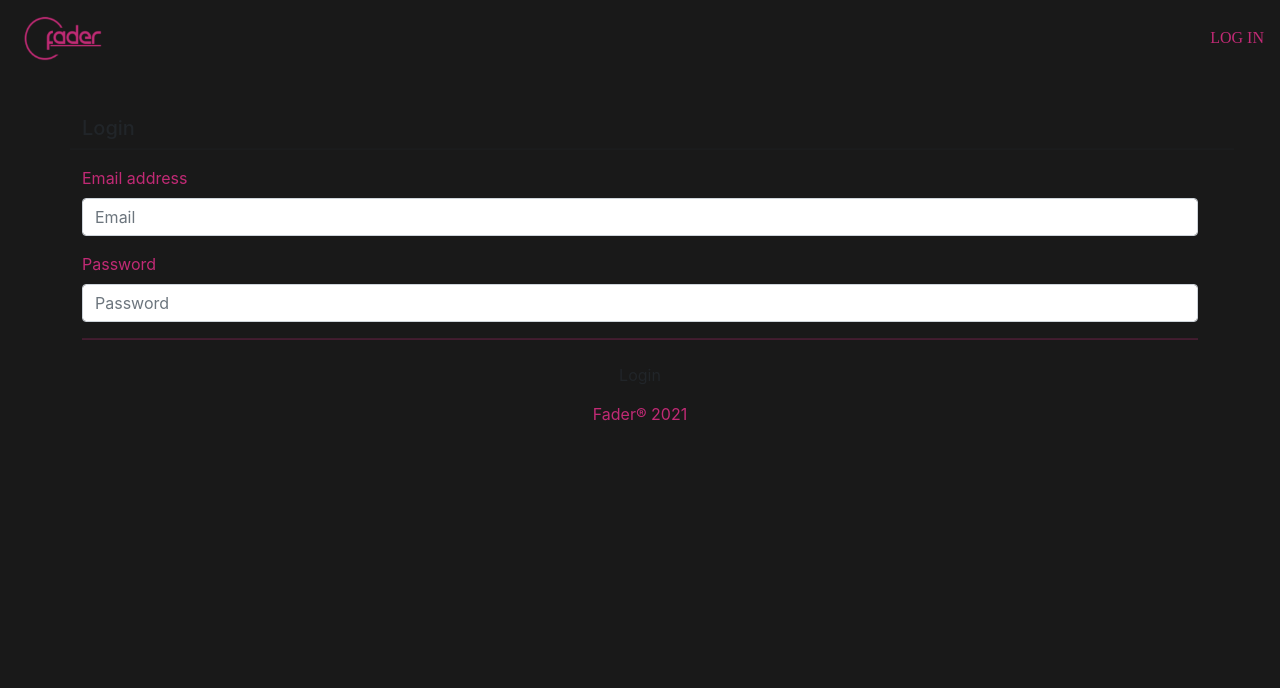
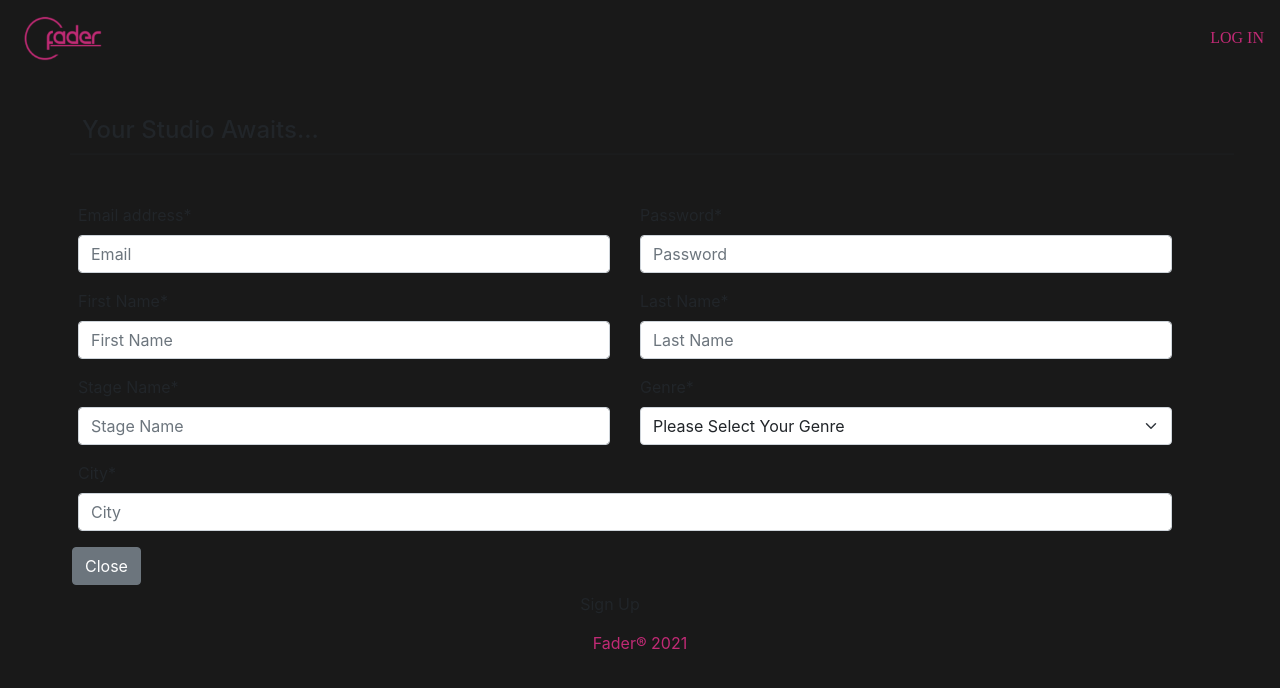
Before and after one commit to ElderBass/Fader, a React (Create React App) app in the folder client/: page /signup in a window 1280 px wide. Shown: the top 688 px of the page. Built offline with nearby package versions, Linux system fonts and the light colour scheme.

Commit message:
Signup form successfully linked to the corresponding landing div, and directs user to login page when done.

```diff
--- a/client/src/App.js
+++ b/client/src/App.js
@@ -1,7 +1,7 @@
 import React from "react";
 import { BrowserRouter as Router, Route } from "react-router-dom";
 import Navbar from "./components/Navbar";
-import SignupForm from "./components/SignupForm";
+import Signup from "./pages/Signup";
 import Login from "./pages/Login";
 import Logout from "./pages/Logout";
 import Footer from "./components/Footer";
@@ -21,7 +21,7 @@ function App() {
 
           <div className="mainContainer">
             <Route exact path="/" component={Home} />
-            <Route exact path="/signup" component={SignupForm} />
+            <Route exact path="/signup" component={Signup} />
             <Route exact path="/login" component={Login} />
             <Route exact path="/logout" component={Logout}/>
             <Route path="/artists" component={Browse} />
--- a/client/src/components/LandingModules/index.js
+++ b/client/src/components/LandingModules/index.js
@@ -1,36 +1,53 @@
 import React from "react";
-import phonesIcon from '../../assets/phones-icon.png';
-import profileIcon from '../../assets/profile-icon.png';
-import studioIcon from '../../assets/studio-icon.png';
-import './style.css';
+import phonesIcon from "../../assets/phones-icon.png";
+import profileIcon from "../../assets/profile-icon.png";
+import studioIcon from "../../assets/studio-icon.png";
+import { Link } from "react-router-dom";
+import "./style.css";
 
-function LandingModules() {
-    function clickHandler() {
+const LandingModules = (props) => {
+  const clickHandler = () => {
     console.log("button clicked!");
-    }
+  };
+
+  //const handleSigup = () => {};
 
   return (
     <div className="containerCustom">
+      <Link to="/signup">
         <div className="gridRow" onClick={clickHandler}>
-            <a href="google.com" className="landingBtn logSignBtn">
-                <img className="landingImg" src={phonesIcon} alt="login/signup modal" onClick={clickHandler} />
-            </a>
+          <img
+            className="landingImg"
+            src={phonesIcon}
+            alt="login/signup modal"
+          />
           <p className="btnText">Log in or signup here!</p>
         </div>
+      </Link>
       <div className="gridRow">
         <a href="google.com" className="landingBtn" id="browseBtn">
-                <img className="landingImg" src={profileIcon} alt="browse artists modal" onClick={clickHandler} />
+          <img
+            className="landingImg"
+            src={profileIcon}
+            alt="browse artists modal"
+            onClick={clickHandler}
+          />
         </a>
         <p className="btnText">Browse artists here!</p>
       </div>
       <div className="gridRow">
         <a href="google.com" className="landingBtn" id="placeholderBtn">
-                <img className="landingImg" src={studioIcon} alt="PLACEHOLDER modal" onClick={clickHandler} />
+          <img
+            className="landingImg"
+            src={studioIcon}
+            alt="PLACEHOLDER modal"
+            onClick={clickHandler}
+          />
         </a>
         <p className="btnText">PLACEHOLDER</p>
       </div>
     </div>
   );
-}
+};
 
 export default LandingModules;
--- a/client/src/components/SignupForm/index.js
+++ b/client/src/components/SignupForm/index.js
@@ -1,69 +1,26 @@
 import React from "react";
-import { useUserContext } from "../../utils/UserState";
-import API from "../../utils/API";
-import { ADD_USER } from "../../utils/action";
-import LoginForm from "../LoginForm";
+import { Link } from "react-router-dom";
+
+import "./style.css";
 
 const SignupForm = (props) => {
 
-  const [state, dispatch] = useUserContext();
 
-    const styles = {
-        alert: {
-            display: "none",
-        },
-        modal: {
-          backgroundColor: "white",
-        }
-    };
-
-    const handleFormSubmit = (e) => {
-      e.preventDefault();
-
-      const user = {
-        email: e.target.email.value,
-        password: e.target.password.value,
-        firstName: e.target.firstName.value,
-        lastName: e.target.lastName.value,
-        stageName: e.target.stageName.value,
-        genre: e.target.genre.value,
-        city: e.target.city.value
-      }
-      console.log(user)
-      API.addUser(user)
-        .then(result => {
-          dispatch({
-            type: ADD_USER,
-            user: result.data
-          })
-        })
-        .catch(err => console.log(err));
-
-    }
-  return ( <>
-    {state.isSignedUp ? ( <div
-      className="modal fade"
-      id="signUpModal"
-      tabIndex="-1"
-      aria-labelledby="mixes"
-      aria-hidden="true"
-      style={styles.modal}
+  return (
+    <div className="container signupContainer">
+      <div className="row">
+        <h4 className="signupHeader" id="signup">
+          Your Studio Awaits...
+        </h4>
+        <hr />
+      </div>
+      <div className="row">
+        <form
+          className="row g-3 needs-validation"
+          id="signup"
+          noValidate
+          onSubmit={props.signup}
         >
-      <div className="modal-dialog">
-        <div className="modal-content">
-          <div className="modal-header">
-            <h5 className="modal-title">
-              Sign Up
-            </h5>
-            <button
-              type="button"
-              className="btn-close"
-              data-bs-dismiss="modal"
-              aria-label="Close"
-            ></button>
-          </div>
-          <div className="modal-body">
-            <form className="row g-3 needs-validation" id="signup"noValidate onSubmit={handleFormSubmit}>
           <div className="col-md-6">
             <label htmlFor="email">Email address*</label>
             <input
@@ -174,12 +131,10 @@ const SignupForm = (props) => {
               placeholder="City"
               required
             ></input>
-                <div className="invalid-feedback">
-                  You must enter your city.
-                </div>
+            <div className="invalid-feedback">You must enter your city.</div>
           </div>
           <div
-                style={styles.alert}
+            style={{display: "none"}}
             id="alert"
             className="alert alert-danger"
             role="alert"
@@ -191,31 +146,20 @@ const SignupForm = (props) => {
             <span className="sr-only">Error:</span>{" "}
             <span className="msg"></span>
           </div>
-              <div className="modal-footer">
-                <button
-                  type="button"
-                  className="btn btn-secondary"
-                  data-bs-dismiss="modal"
-                >
+          <div className="row">
+            <Link to="/">
+              <button type="button" className="btn btn-secondary">
                 Close
               </button>
-                <button
-                  type="submit"
-                  id="signupBtn"
-                  className="btn btn-default"
-                >
-                 <a href="/">Sign Up</a>
+            </Link>
+            <button type="submit" id="signupBtn" className="btn btn-default">
+              Sign Up
             </button>
           </div>
         </form>
       </div>
     </div>
-      </div>
-    </div>
-    ) : (<LoginForm/>)
-    }
-    </>
   );
-}
+};
 
 export default SignupForm;
--- /dev/null
+++ b/client/src/components/SignupMessage/index.js
@@ -0,0 +1,31 @@
+import React from 'react';
+import { Link } from "react-router-dom";
+
+import './style.css'
+
+
+const SignupMessage = (props) => {
+
+
+return (
+<div className="container">
+      <div className="row">
+        <h4 className="signupMessageHeader">Fade In</h4>
+      </div>
+      <hr />
+      <div className="row">
+        <h6>Rock on. Welcome to Fader. Now just sign in.</h6>
+      </div>
+      <hr />
+      <div className="modal-footer">
+        <Link to="/login">
+          <button type="button">Continue to Login</button>
+        </Link>
+      </div>{" "}
+    </div>
+
+);
+}
+
+
+export default SignupMessage;
--- /dev/null
+++ b/client/src/pages/Signup/index.js
@@ -0,0 +1,47 @@
+import React from "react";
+import { useUserContext } from "../../utils/UserState";
+import { ADD_USER } from "../../utils/action";
+import SignupForm from "../../components/SignupForm";
+import SignupMessage from "../../components/SignupMessage";
+import API from "../../utils/API";
+import "./style.css";
+
+const Signup = (props) => {
+  const [state, dispatch] = useUserContext();
+
+  const handleFormSubmit = (e) => {
+    e.preventDefault();
+
+    const user = {
+      email: e.target.email.value,
+      password: e.target.password.value,
+      firstName: e.target.firstName.value,
+      lastName: e.target.lastName.value,
+      stageName: e.target.stageName.value,
+      genre: e.target.genre.value,
+      city: e.target.city.value,
+    };
+    console.log(user);
+    API.addUser(user)
+      .then((result) => {
+          console.log("result in add user =", result.data)
+        dispatch({
+          type: ADD_USER,
+          user: result.data,
+        });
+      })
+      .catch((err) => console.log(err));
+  };
+
+  return (
+    <>
+      {!state.isSignedUp ? (
+        <SignupForm signup={handleFormSubmit} />
+      ) : (
+        <SignupMessage />
+      )}
+    </>
+  );
+};
+
+export default Signup;
--- a/client/src/utils/UserState.js
+++ b/client/src/utils/UserState.js
@@ -29,6 +29,7 @@ const reducer = (state, action) => {
       user: {},
       userToken: "",
       isLoggedIn: false,
+      isSignedUp: false,
     }
   default:
     return state;
```
Also changed, not shown: client/src/components/SignupMessage/style.css (added), client/src/pages/Signup/style.css (added). Lines whose indentation alone changed are shown as unchanged.
